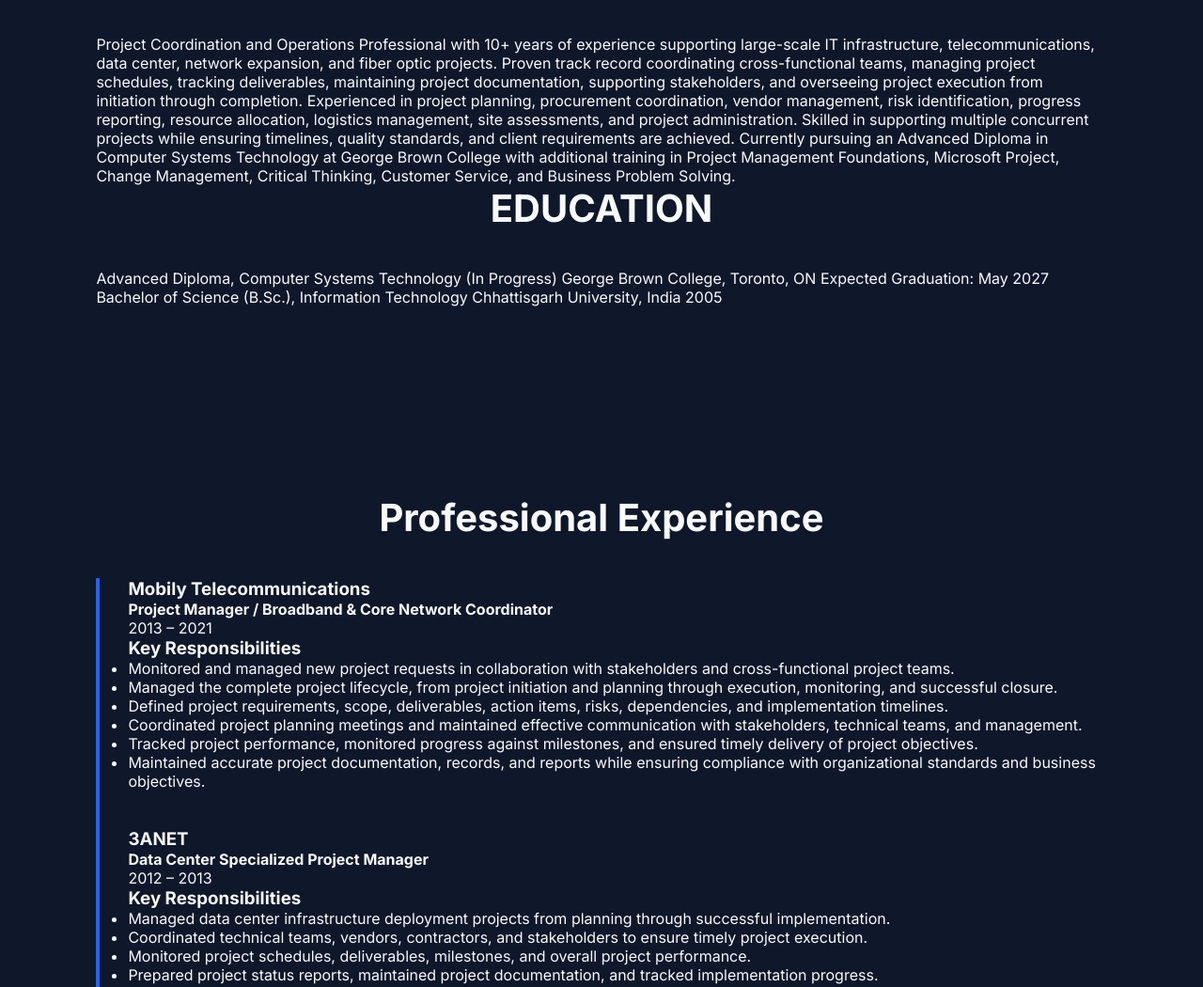
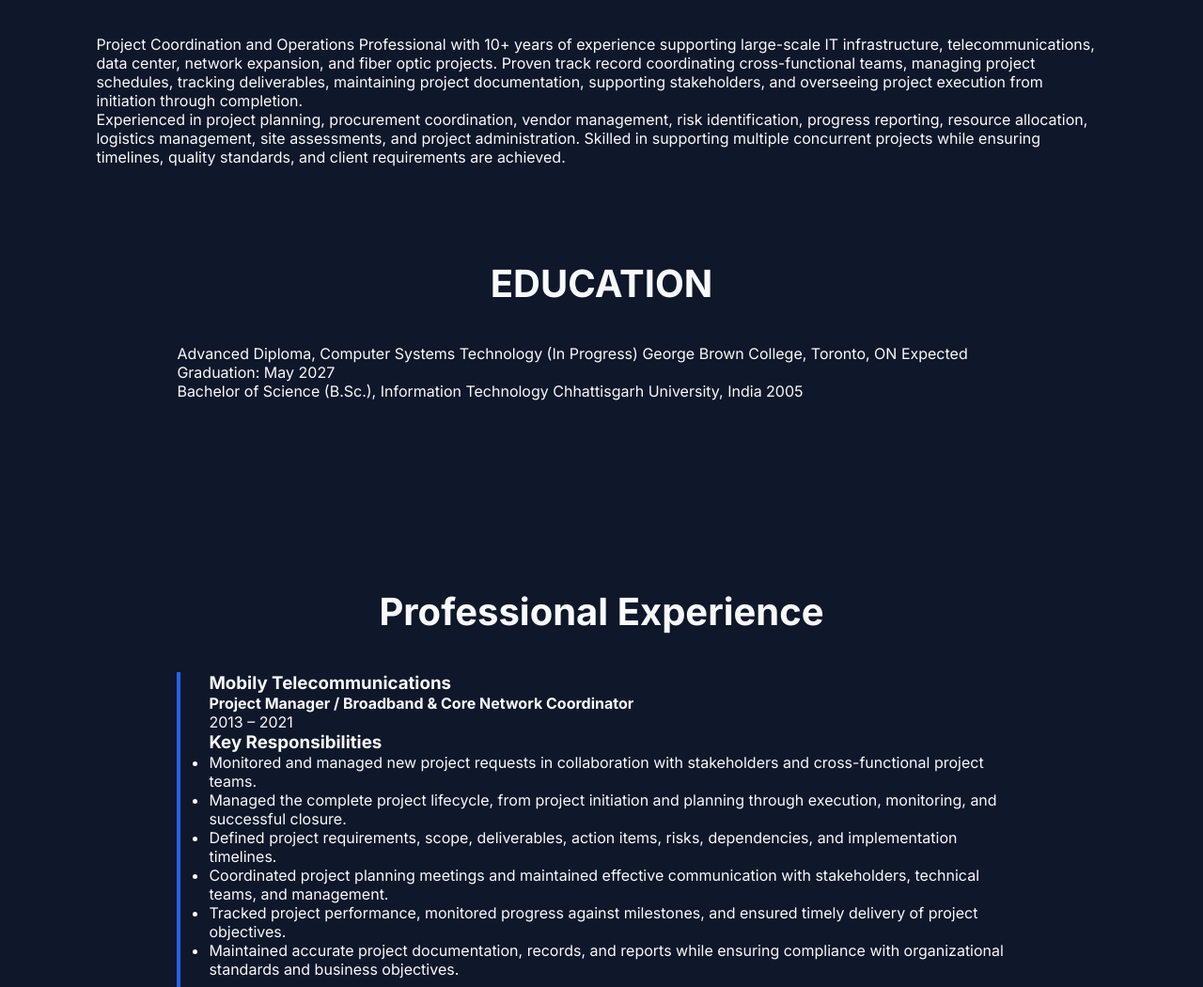
Before and after one commit to Makfnr2/mohammed-abdulaziz-portfolio, a plain HTML site: page index.html in a window 1280 px wide. Shown: the part 1420-2470 px from the top of the page at 94% size. Drawn offline with Linux system fonts and the light colour scheme.

Commit message:
Update education section in index.html
Removed outdated education details and updated the education section.

```diff
--- a/index.html
+++ b/index.html
@@ -230,22 +230,25 @@
 
     <p>
         Project Coordination and Operations Professional with 10+ years of experience supporting large-scale IT infrastructure, telecommunications, data center, network expansion, and fiber optic projects. Proven track record coordinating cross-functional teams, managing project schedules, tracking deliverables, maintaining project documentation, supporting stakeholders, and overseeing project execution from initiation through completion.
+    </p>
+    <p>
         Experienced in project planning, procurement coordination, vendor management, risk identification, progress reporting, resource allocation, logistics management, site assessments, and project administration. Skilled in supporting multiple concurrent projects while ensuring timelines, quality standards, and client requirements are achieved.
-        Currently pursuing an Advanced Diploma in Computer Systems Technology at George Brown College with additional training in Project Management Foundations, Microsoft Project, Change Management, Critical Thinking, Customer Service, and Business Problem Solving.
-
     </p>
 
-    <h3 class="section-title">EDUCATION</h3>
+
+
+    <section id="education" class="section">
+    <h3  class="section-title">EDUCATION</h3>
     <p>
 
         Advanced Diploma, Computer Systems Technology (In Progress)
         George Brown College, Toronto, ON
-        Expected Graduation: May 2027
-        Bachelor of Science (B.Sc.), Information Technology
+        Expected Graduation: May 2027 </p>
+        <p>Bachelor of Science (B.Sc.), Information Technology
         Chhattisgarh University, India
-        2005
+            2005 </p>
 
-    </p>
+
 </section>
 
 <section id="experience" class="section">
```
